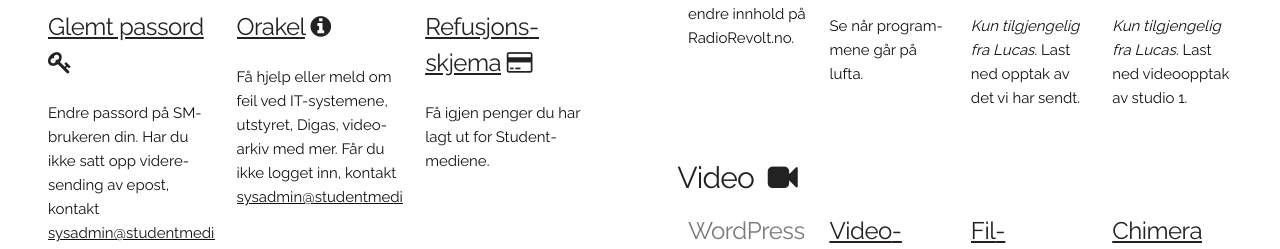
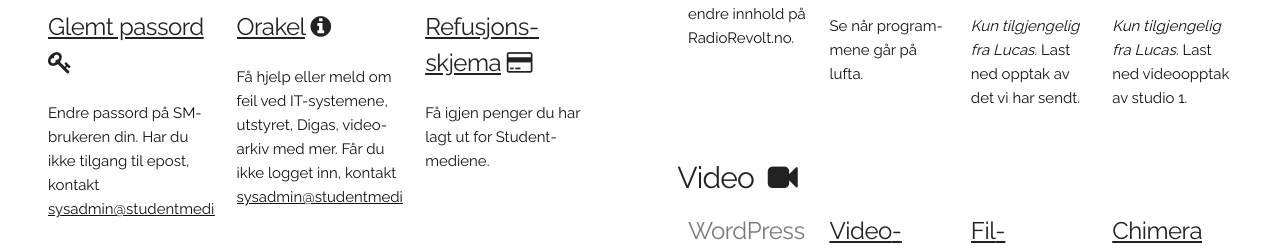
Before and after one commit to tobinus/smint.no, a plain HTML site: page webroot/index.html in a window 1280 px wide. Shown: the part 675-924 px from the top of the page. Drawn offline with Linux system fonts and the light colour scheme.

Commit message:
Update index.html
Remove mention of forwarding email

```diff
--- a/webroot/index.html
+++ b/webroot/index.html
@@ -117,7 +117,7 @@
                                 Glemt passord</a> <i class="fa fa-key" aria-hidden="true"></i>
                         </h5>
                         <p>
-                            Endre passord på SM-brukeren din. Har du ikke satt opp videre&shy;sending av epost, kontakt
+                            Endre passord på SM-brukeren din. Har du ikke tilgang til epost, kontakt
                             <a href="mailto:sysadmin@studentmediene.no">sysadmin@studentmediene.no</a>.
                         </p>
                     </div>
```
